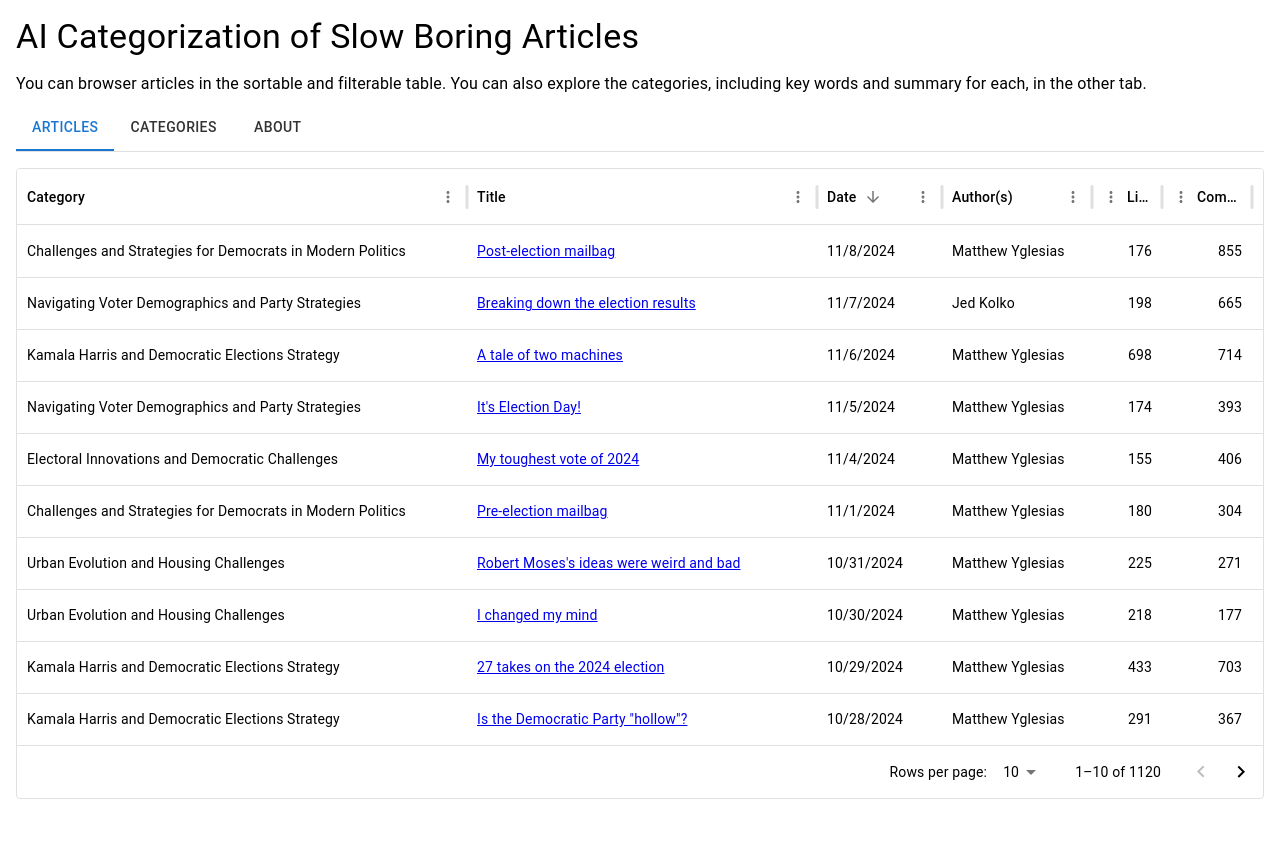
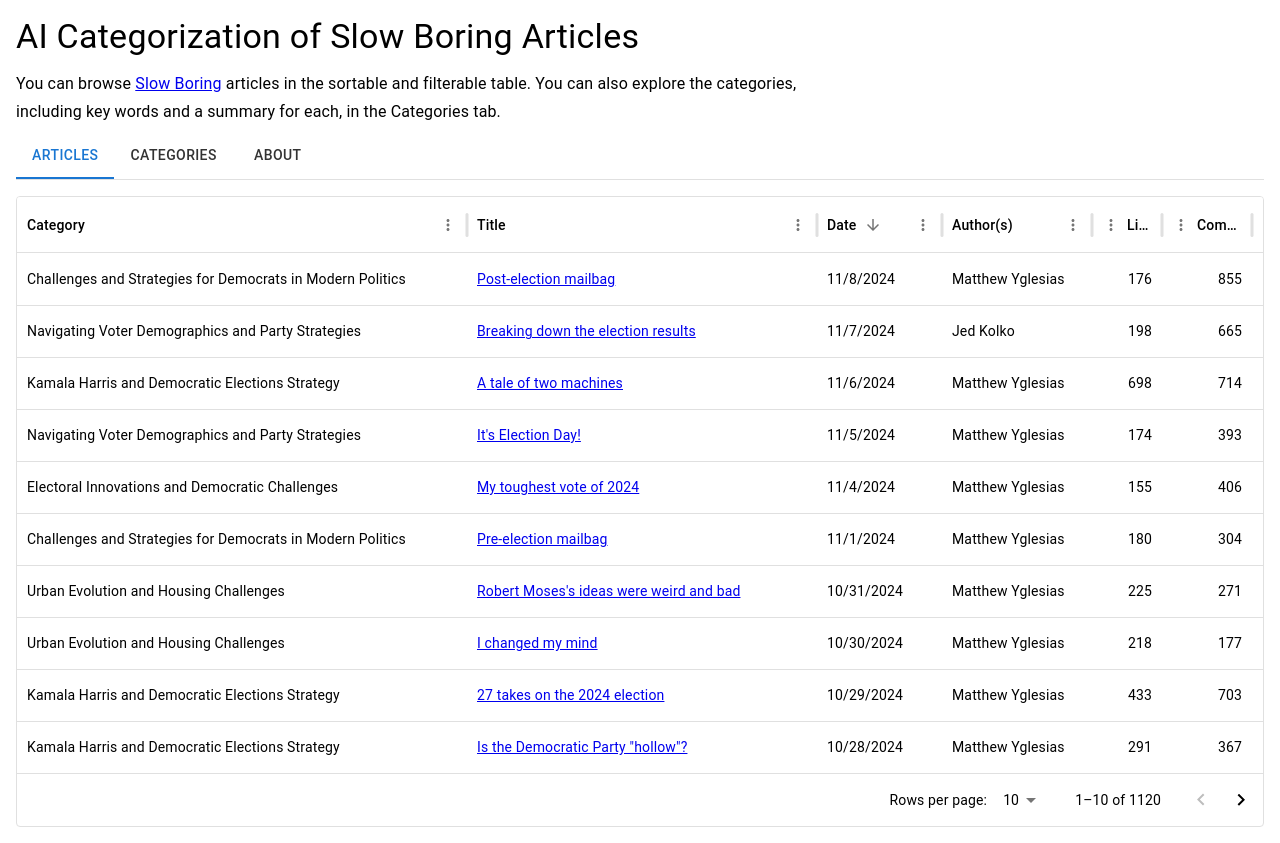
Before and after one commit to matthagy/sb_article_categories, a Next.js app in the folder sb_article_categories/: page / in a window 1280 px wide. Before the commit the page ends 815 px from the top, so only its background shows below. Built offline with nearby package versions, Linux system fonts and the light colour scheme.

Commit message:
Added SB links

```diff
--- a/sb_article_categories/app/ArticlesTable/About.tsx
+++ b/sb_article_categories/app/ArticlesTable/About.tsx
@@ -5,7 +5,7 @@
     return (
         <Box sx={{margin: '1em', maxWidth: '50em'}}>
             <Typography variant="body1">
-                Fan-created organization of Slow Boring articles using OpenAI tech. Notably:
+                Fan-created organization of <a href="https://www.slowboring.com/">Slow Boring</a> articles using OpenAI tech. Notably:
             </Typography>
 
             <List sx={{listStyleType: 'disc', pl: 3}}>
--- a/sb_article_categories/app/ArticlesTable/ArticlesTable.tsx
+++ b/sb_article_categories/app/ArticlesTable/ArticlesTable.tsx
@@ -7,7 +7,6 @@
 import {Article, AugmentedArticle} from "@/app/ArticlesTable/types";
 import {CategoryCountTable} from "@/app/ArticlesTable/CategoryCountTable";
 import About from "@/app/ArticlesTable/About";
-
 
 export const ArticlesTable: React.FC = () => {
     const [selectedTab, setSelectedTab] = useState(0);
@@ -28,9 +27,10 @@
             <Typography variant="h4" gutterBottom>
                 AI Categorization of Slow Boring Articles
             </Typography>
-            <Typography variant="subtitle1" gutterBottom>
-                You can browser articles in the sortable and filterable table.
-                You can also explore the categories, including key words and summary for each, in the other tab.
+            <Typography variant="subtitle1" gutterBottom sx={{maxWidth: '50em'}}>
+                You can browse <a href="https://www.slowboring.com/">Slow Boring</a> articles in the sortable and
+                filterable table.
+                You can also explore the categories, including key words and a summary for each, in the Categories tab.
             </Typography>
             <Tabs value={selectedTab} onChange={handleTabChange}
                   sx={{marginBottom: '1em', borderBottom: '1px solid', borderColor: 'divider'}}>
@@ -71,7 +71,6 @@
     )
 }
 
-
 const augmentTitleColumn = (colDef: GridColDef<AugmentedArticle>): GridColDef<AugmentedArticle> => {
     return {
         ...colDef,
@@ -92,7 +91,6 @@
     }
 }
 
-
 const augmentArticle = (article: Article): AugmentedArticle => {
     return {
         ...article,
```
